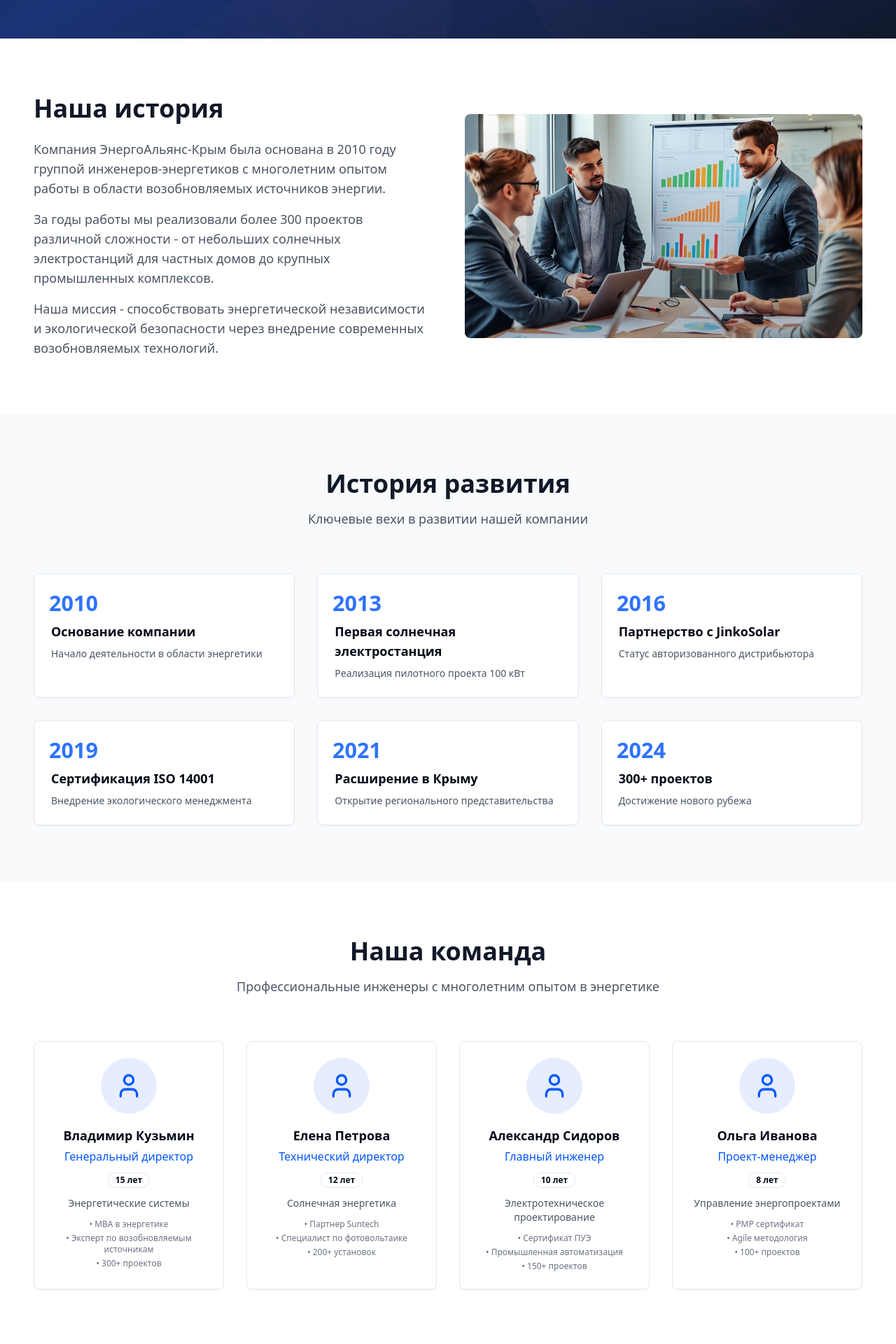
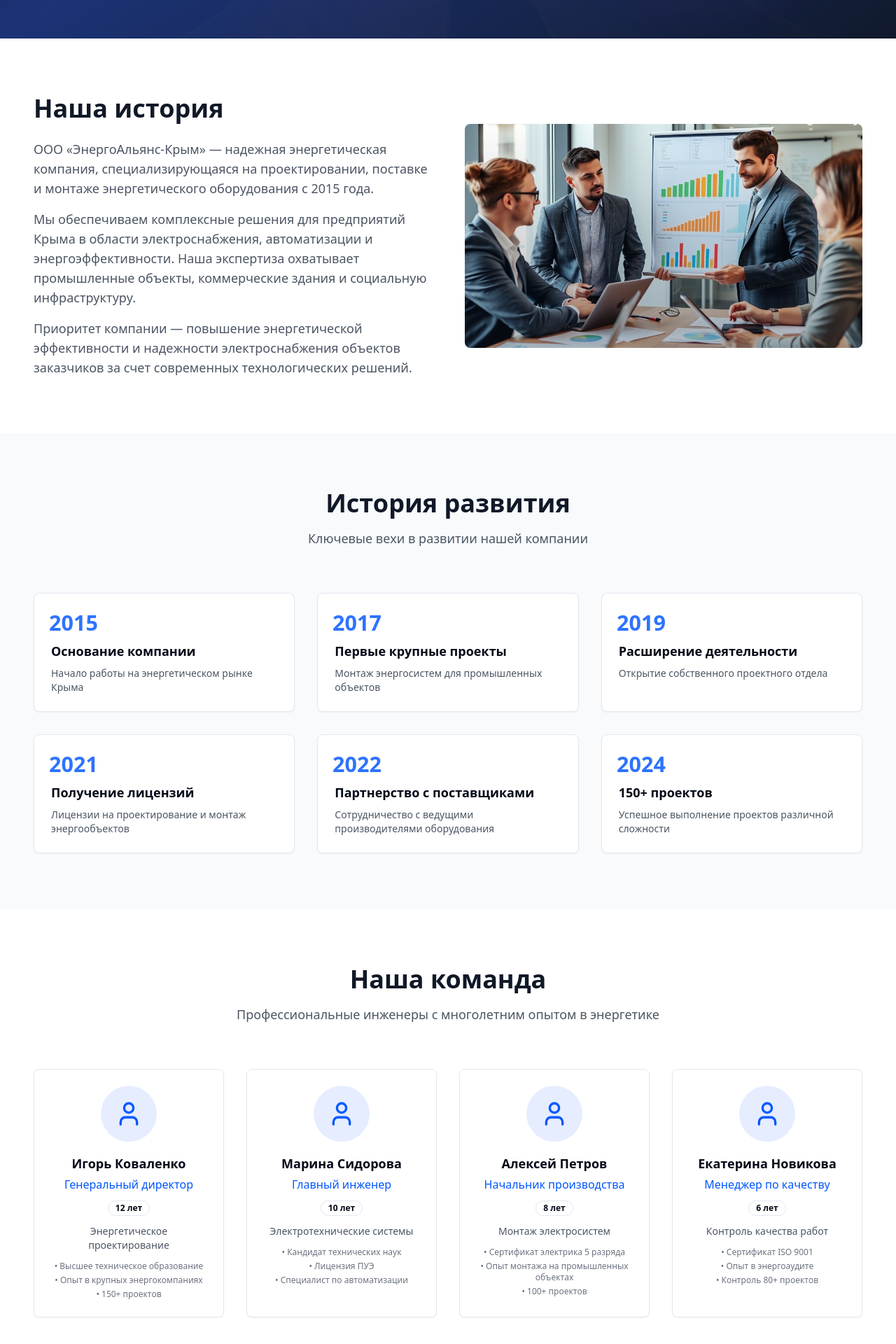
Before and after one commit to pr-poehali-dev/business-security-site, a React (Vite) app: page /about in a window 1280 px wide. Shown: the part 826-2746 px from the top of the page at 70% size. Built offline with nearby package versions, Linux system fonts and the light colour scheme.

Commit message:
Обновить информацию о компании "ЭнергоАльянс-Крым"

```diff
--- a/src/pages/About.tsx
+++ b/src/pages/About.tsx
@@ -8,58 +8,58 @@ import { Link } from 'react-router-dom';
 const About = () => {
   const team = [
     {
-      name: "Владимир Кузьмин",
+      name: "Игорь Коваленко",
       position: "Генеральный директор",
-      experience: "15 лет",
-      specialization: "Энергетические системы",
-      achievements: ["MBA в энергетике", "Эксперт по возобновляемым источникам", "300+ проектов"]
+      experience: "12 лет",
+      specialization: "Энергетическое проектирование",
+      achievements: ["Высшее техническое образование", "Опыт в крупных энергокомпаниях", "150+ проектов"]
     },
     {
-      name: "Елена Петрова",
-      position: "Технический директор",
-      experience: "12 лет",
-      specialization: "Солнечная энергетика",
-      achievements: ["Партнер Suntech", "Специалист по фотовольтаике", "200+ установок"]
+      name: "Марина Сидорова",
+      position: "Главный инженер",
+      experience: "10 лет",
+      specialization: "Электротехнические системы",
+      achievements: ["Кандидат технических наук", "Лицензия ПУЭ", "Специалист по автоматизации"]
     },
     {
-      name: "Александр Сидоров",
-      position: "Главный инженер",
-      experience: "10 лет",
-      specialization: "Электротехническое проектирование",
-      achievements: ["Сертификат ПУЭ", "Промышленная автоматизация", "150+ проектов"]
+      name: "Алексей Петров",
+      position: "Начальник производства",
+      experience: "8 лет",
+      specialization: "Монтаж электросистем",
+      achievements: ["Сертификат электрика 5 разряда", "Опыт монтажа на промышленных объектах", "100+ проектов"]
     },
     {
-      name: "Ольга Иванова",
-      position: "Проект-менеджер",
-      experience: "8 лет",
-      specialization: "Управление энергопроектами",
-      achievements: ["PMP сертификат", "Agile методология", "100+ проектов"]
+      name: "Екатерина Новикова",
+      position: "Менеджер по качеству",
+      experience: "6 лет",
+      specialization: "Контроль качества работ",
+      achievements: ["Сертификат ISO 9001", "Опыт в энергоаудите", "Контроль 80+ проектов"]
     }
   ];
 
   const certificates = [
     {
-      title: "Лицензия Ростехнадзора",
-      number: "№ ЭТ-15-025467 от 20.03.2023",
-      description: "Деятельность по проектированию, монтажу и эксплуатации энергетических установок",
+      title: "Лицензия Минэнерго Крыма",
+      number: "№ КР-Э-24-0089 от 15.06.2021",
+      description: "Лицензия на проведение работ по проектированию и монтажу электроустановок",
       icon: "Zap"
     },
     {
-      title: "ISO 14001:2015",
-      number: "Сертификат № RU22/5678",
-      description: "Система экологического менеджмента в области возобновляемой энергетики",
-      icon: "Leaf"
+      title: "Сертификат ИСО 9001:2015",
+      number: "Сертификат № РОСС RU.7706.04.QSZ0.00894",
+      description: "Система менеджмента качества в области энергетических услуг",
+      icon: "Award"
     },
     {
       title: "Допуск СРО",
-      number: "№ 244-2023-7740180480",
-      description: "Проектирование энергетических объектов I и II категорий сложности",
+      number: "№ СРО-П-201-25042021",
+      description: "Свидетельство о допуске к работам по проектированию электротехнических систем",
       icon: "FileText"
     },
     {
-      title: "Партнерские сертификаты",
-      number: "JinkoSolar, Huawei, ABB, Schneider",
-      description: "Официальные партнерские соглашения с ведущими производителями энергооборудования",
+      title: "Партнерство с поставщиками",
+      number: "ABB, Schneider Electric, IEK, KEAZ",
+      description: "Официальные дилерские соглашения с ведущими производителями электрооборудования",
       icon: "Handshake"
     }
   ];
@@ -98,12 +98,12 @@ const About = () => {
   ];
 
   const milestones = [
-    { year: "2010", event: "Основание компании", description: "Начало деятельности в области энергетики" },
-    { year: "2013", event: "Первая солнечная электростанция", description: "Реализация пилотного проекта 100 кВт" },
-    { year: "2016", event: "Партнерство с JinkoSolar", description: "Статус авторизованного дистрибьютора" },
-    { year: "2019", event: "Сертификация ISO 14001", description: "Внедрение экологического менеджмента" },
-    { year: "2021", event: "Расширение в Крыму", description: "Открытие регионального представительства" },
-    { year: "2024", event: "300+ проектов", description: "Достижение нового рубежа" }
+    { year: "2015", event: "Основание компании", description: "Начало работы на энергетическом рынке Крыма" },
+    { year: "2017", event: "Первые крупные проекты", description: "Монтаж энергосистем для промышленных объектов" },
+    { year: "2019", event: "Расширение деятельности", description: "Открытие собственного проектного отдела" },
+    { year: "2021", event: "Получение лицензий", description: "Лицензии на проектирование и монтаж энергообъектов" },
+    { year: "2022", event: "Партнерство с поставщиками", description: "Сотрудничество с ведущими производителями оборудования" },
+    { year: "2024", event: "150+ проектов", description: "Успешное выполнение проектов различной сложности" }
   ];
 
   return (
@@ -131,18 +131,18 @@ const About = () => {
               <span className="bg-gradient-to-r from-blue-400 to-purple-400 bg-clip-text text-transparent">Надёжный партнёр</span>
             </h1>
             <p className="text-xl text-gray-300 mb-8 max-w-3xl mx-auto animate-fade-in">
-              Более 15 лет создаем эффективные энергетические решения для бизнеса и промышленности.
-              Полный цикл от проектирования до обслуживания.
+              С 2015 года создаем надежные энергетические решения для предприятий Крыма.
+              Полный цикл от проектирования до технического обслуживания.
             </p>
 
             {/* Статистика */}
             <div className="grid md:grid-cols-3 gap-8 mt-12 animate-slide-up">
               <div className="text-center hover-scale">
-                <div className="text-4xl font-bold text-blue-300 mb-2 animate-pulse-slow">300+</div>
+                <div className="text-4xl font-bold text-blue-300 mb-2 animate-pulse-slow">150+</div>
                 <div className="text-lg text-gray-300">Реализованных проектов</div>
               </div>
               <div className="text-center hover-scale">
-                <div className="text-4xl font-bold text-blue-300 mb-2 animate-pulse-slow">15</div>
+                <div className="text-4xl font-bold text-blue-300 mb-2 animate-pulse-slow">9</div>
                 <div className="text-lg text-gray-300">Лет на рынке</div>
               </div>
               <div className="text-center hover-scale">
@@ -168,16 +168,17 @@ const About = () => {
               <h2 className="text-4xl font-bold text-gray-900 mb-6">Наша история</h2>
               <div className="space-y-4 text-gray-600 text-lg">
                 <p>
-                  Компания ЭнергоАльянс-Крым была основана в 2010 году группой инженеров-энергетиков
-                  с многолетним опытом работы в области возобновляемых источников энергии.
+                  ООО «ЭнергоАльянс-Крым» — надежная энергетическая компания, специализирующаяся на
+                  проектировании, поставке и монтаже энергетического оборудования с 2015 года.
                 </p>
                 <p>
-                  За годы работы мы реализовали более 300 проектов различной сложности -
-                  от небольших солнечных электростанций для частных домов до крупных промышленных комплексов.
+                  Мы обеспечиваем комплексные решения для предприятий Крыма в области электроснабжения,
+                  автоматизации и энергоэффективности. Наша экспертиза охватывает промышленные объекты,
+                  коммерческие здания и социальную инфраструктуру.
                 </p>
                 <p>
-                  Наша миссия - способствовать энергетической независимости и экологической
-                  безопасности через внедрение современных возобновляемых технологий.
+                  Приоритет компании — повышение энергетической эффективности и надежности
+                  электроснабжения объектов заказчиков за счет современных технологических решений.
                 </p>
               </div>
             </div>
@@ -329,7 +330,7 @@ const About = () => {
           <div className="flex flex-col sm:flex-row gap-4 justify-center">
             <Button size="lg" variant="outline" className="px-8 py-3 bg-white text-gray-900 hover:bg-gray-100 hover-scale">
               <Icon name="Phone" className="mr-2 h-5 w-5" />
-              +7 (978) 713-39-59
++7 (978) 713-39-59
             </Button>
             <Link to="/contact">
               <Button size="lg" className="px-8 py-3 bg-blue-600 hover:bg-blue-700 hover-scale">
```
